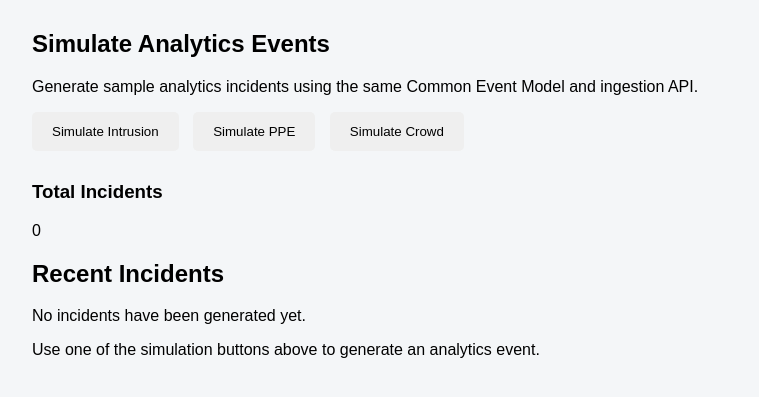
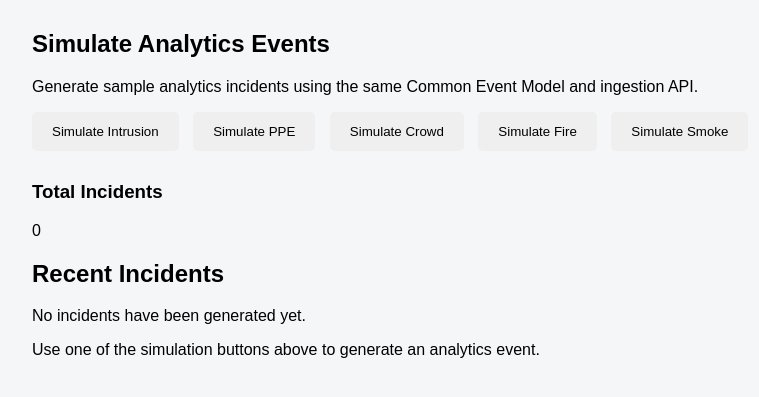
Before and after one commit to RameshMalar/scalable-incident-platform, a FastAPI app: page / in a window 1280 px wide. Shown: the part 111-508 px from the top of the page, without its empty margins (32-791 px from the left). Run offline with FastAPI, Linux system fonts and the light colour scheme; parts of the project's set-up code (start-up, migrations or seed data) failed here and were passed over.

Commit message:
Add fire and smoke buttons to the ingestion page
The ingestion service's page at / is where the demo triggers simulated
incidents, and it only had buttons for intrusion, PPE and crowd. With
these two, every simulate type can be driven from the browser, end to
end through Telegram and the dashboard.

Co-Authored-By: Claude Opus 5.5 <noreply@anthropic.com>

```diff
--- a/ingestion-service/app/templates/dashboard.html
+++ b/ingestion-service/app/templates/dashboard.html
@@ -65,6 +65,14 @@
 
             <button onclick="simulateEvent('crowd')">
                 Simulate Crowd
+            </button>
+
+            <button onclick="simulateEvent('fire')">
+                Simulate Fire
+            </button>
+
+            <button onclick="simulateEvent('smoke')">
+                Simulate Smoke
             </button>
 
         </div>
```
Also changed, not shown: ingestion-service/tests/test_ingestion.py (+7 -0 lines).
